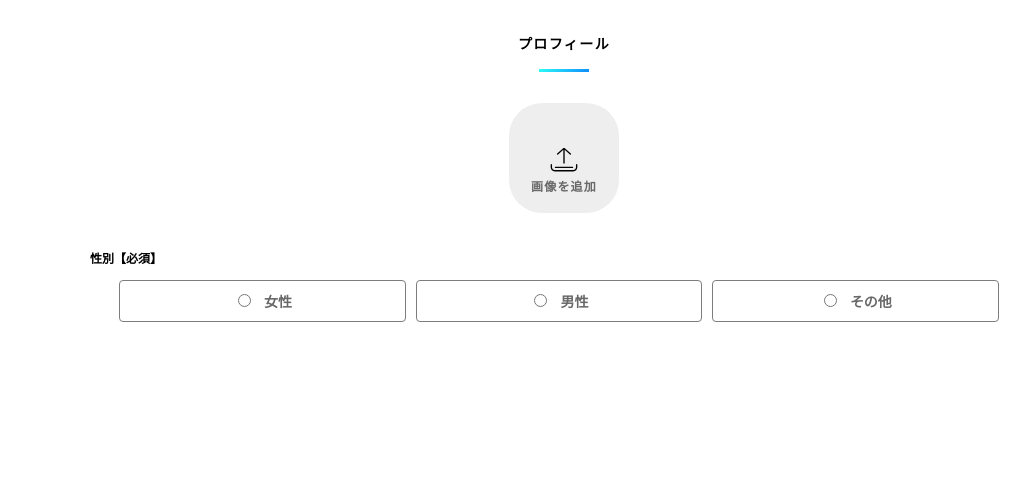
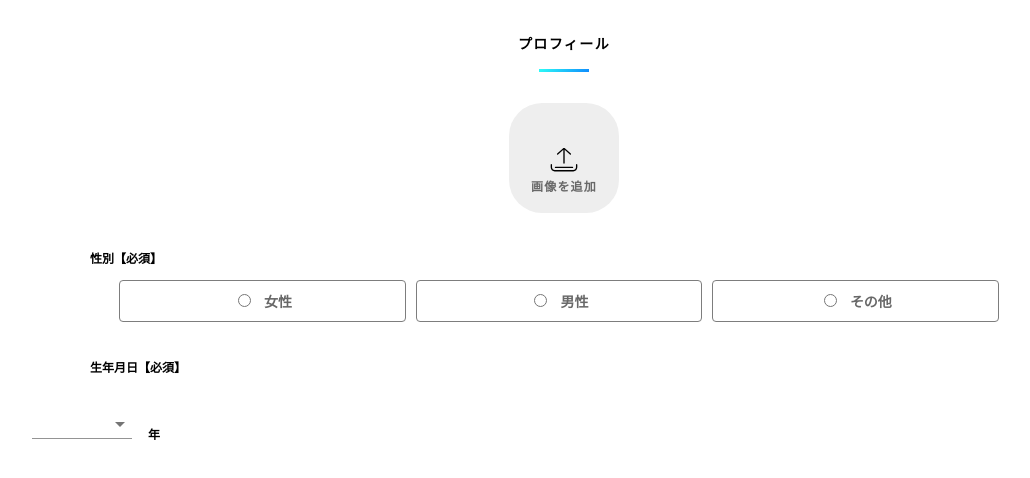
Before and after one commit to northernbird/rmi-which-demo-01, a React (Create React App) app: page /register in a window 1280 px wide. Shown: the top 478 px of the page, without its empty margins (76-1106 px from the left). Built offline with nearby package versions, Linux system fonts and the light colour scheme.

Commit message:
WIP added router

```diff
--- a/src/register/RegisterPage.js
+++ b/src/register/RegisterPage.js
@@ -4,6 +4,9 @@ import { makeStyles } from '@material-ui/core/styles';
 import React from "react";
 import ProfileImageUpload from './components/ProfileImageUpload'
 import GenderRadioButton from './components/GenderRadioButton'
+import { Select } from '@material-ui/core';
+import InputLabel from '@material-ui/core/InputLabel';
+import MenuItem from '@material-ui/core/MenuItem';
 
 const useStyles = makeStyles({
     pannel: {
@@ -48,6 +51,14 @@ const useStyles = makeStyles({
         width: '75%',
         maxWidth: '75%',
         display:'inline-block',
+    },
+    selectBox: {
+        display:'inline-block',
+        fontSize: '14px',
+        width: '100px'
+    },
+    menuItem: {
+        fontSize: '14px',
     }
 });
 
@@ -67,6 +78,25 @@ function WelcomePage() {
                 <GenderRadioButton name="Developer" value="Yes" label={'男性'} />
                 <GenderRadioButton name="Developer" value="Yes" label={'その他'} />
             </Box>
+            <Box fontSize={12} fontWeight={700} className={classes.inputLabel}>
+                <p className={classes.inputLabelP}>生年月日【必須】</p>
+            </Box>
+
+            <Box>
+                <Select className={classes.selectBox}>
+                    <MenuItem value="">
+                        <em>None</em>
+                    </MenuItem>
+                    <MenuItem value={1995}>1995</MenuItem>
+                    <MenuItem value={1996}>1996</MenuItem>
+                    <MenuItem value={1997}>1997</MenuItem>
+                </Select>
+                <Box fontSize={12} fontWeight={700} className={classes.inputLabel} marginLeft={2}>
+                    <p className={classes.inputLabelP}>年</p>
+                </Box>
+            </Box>
+
+
         </Typography>
     );
 }
```
Also changed, not shown: src/register/components/SelectBox.js (added).
